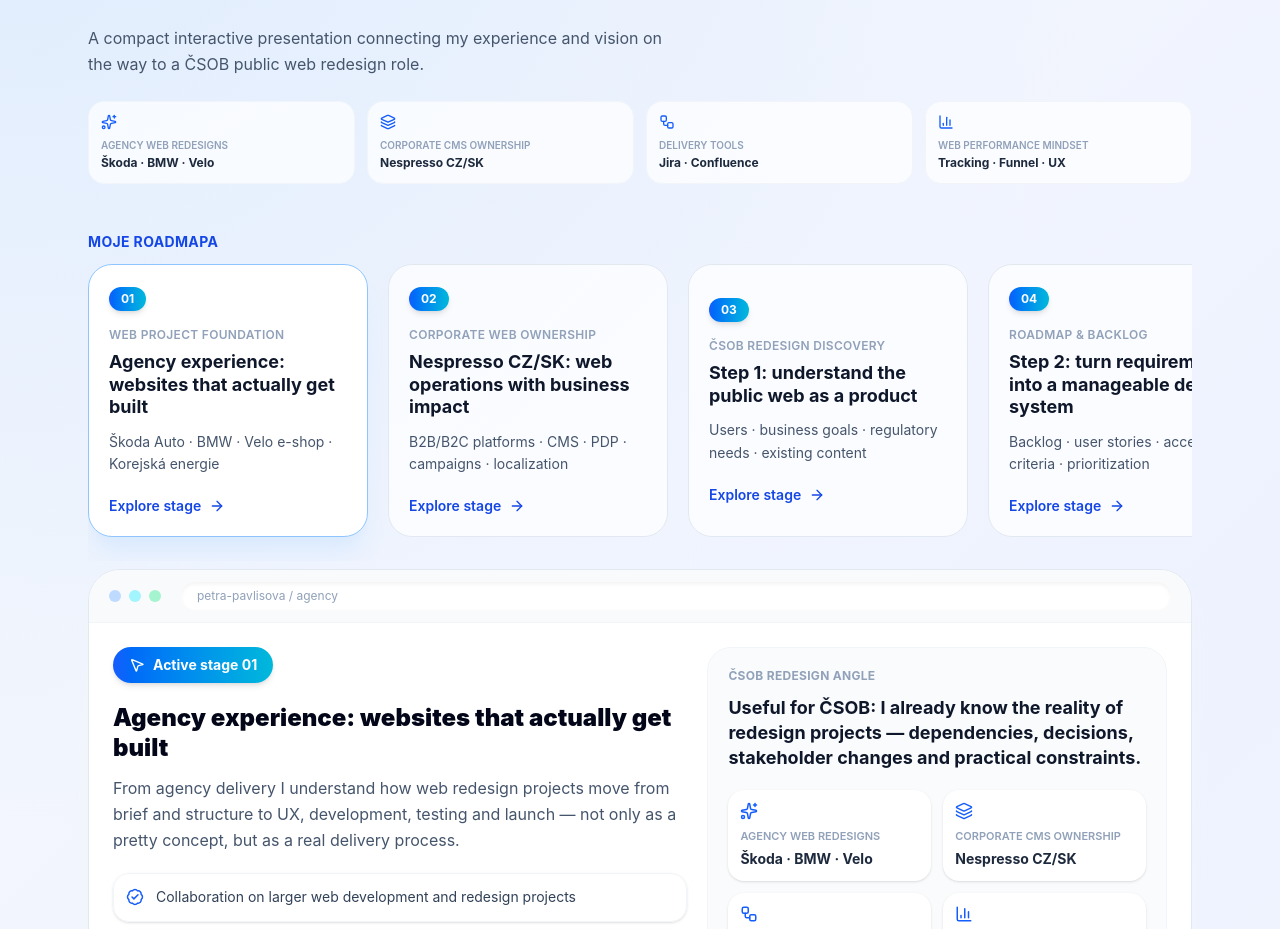
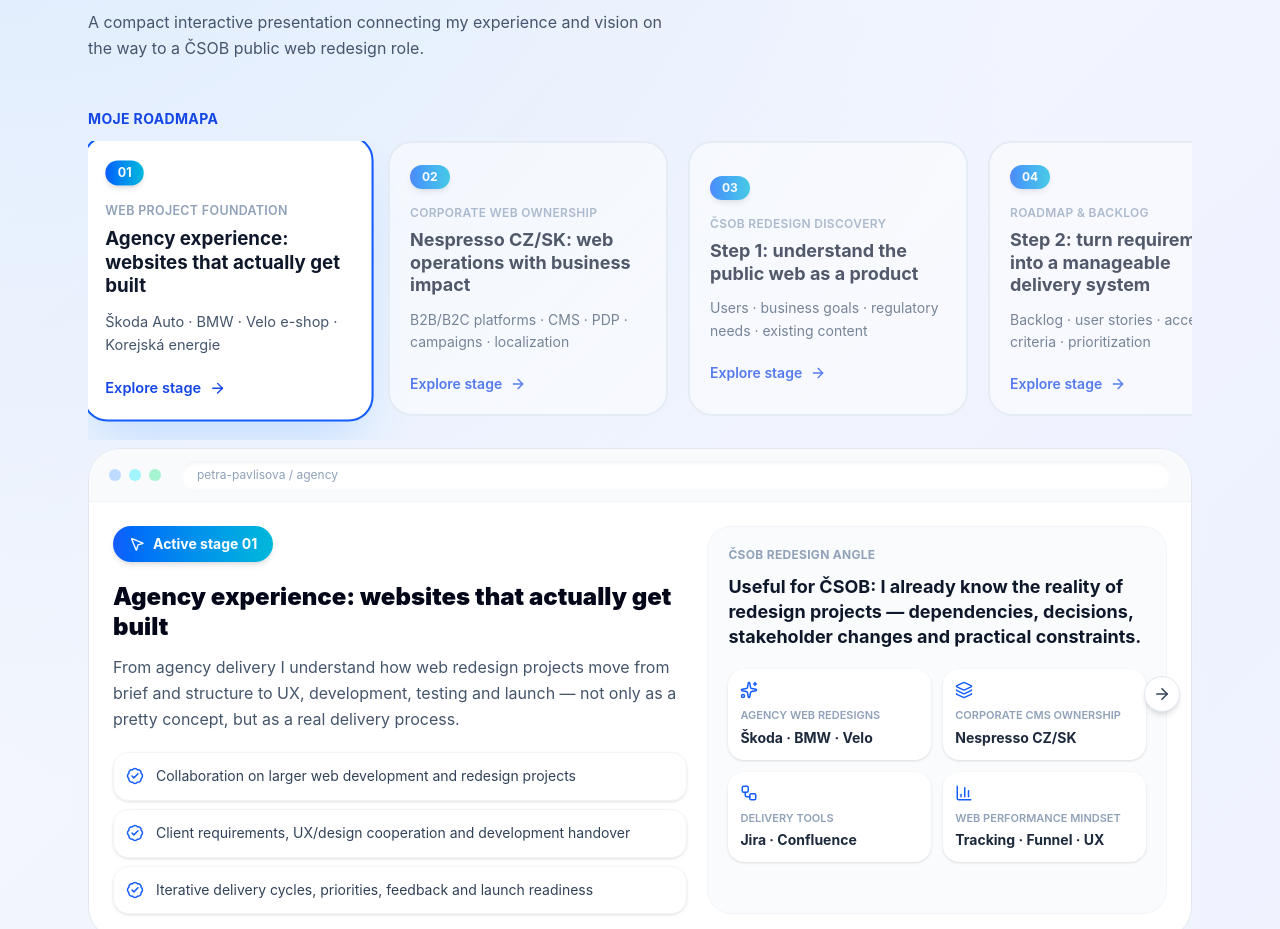
Before and after one commit to petrapavlis/petra-pavlisova-csob-redesign, a React (Vite) app: page / in a window 1280 px wide. Shown: the part 303-1232 px from the top of the page. Built offline with nearby package versions, Linux system fonts and the light colour scheme.

Commit message:
Simplify header, remove proof cards, add active-card emphasis and arrow navigation

```diff
--- a/src/App.jsx
+++ b/src/App.jsx
@@ -155,9 +155,11 @@
   return (
     <button
       onClick={onClick}
-      className={`group min-w-[280px] max-w-[280px] rounded-3xl border p-5 text-left transition-all duration-300 ${
-        active ? "border-blue-300 bg-white shadow-xl shadow-blue-100" : "border-slate-200 bg-white/70 hover:-translate-y-1 hover:bg-white"
-      }`}
+      className={`group min-w-[280px] max-w-[280px] rounded-3xl border-2 p-5 text-left transition-all duration-300 ${
+              active
+                ? "scale-[1.04] border-blue-600 bg-white shadow-2xl shadow-blue-200"
+                : "border-slate-200 bg-white/70 opacity-70 hover:-translate-y-1 hover:bg-white hover:opacity-100"
+            }`}
     >
       <span className="inline-flex rounded-full bg-gradient-to-r from-blue-600 to-cyan-500 px-3 py-1 text-xs font-bold text-white shadow-md">
         {stage.year}
@@ -237,13 +239,13 @@
 }
 
 function PresentationSection({ active, setActive, progress }) {
+  const goPrev = () => setActive((a) => (a > 0 ? a - 1 : a));
+  const goNext = () => setActive((a) => (a < stages.length - 1 ? a + 1 : a));
+
   return (
     <header className="mx-auto max-w-6xl px-6 pt-10">
       <div className="flex flex-wrap items-center justify-between gap-6 border-b border-slate-200/70 pb-6">
-        <div>
-          <p className="text-lg font-bold text-slate-900">Petra Pavlisová</p>
-          <p className="text-xs text-slate-400">Redesign mindset · CMS reality · Product ownership</p>
-        </div>
+        <p className="text-lg font-bold text-slate-900">Petra Pavlisová</p>
         <div className="flex items-center gap-3">
           <span className="text-xs font-semibold uppercase tracking-wide text-slate-400">Moje roadmapa</span>
           <div className="h-2 w-40 rounded-full bg-slate-200">
@@ -264,19 +266,6 @@
         <p className="mt-5 max-w-xl text-base leading-relaxed text-slate-600">
           A compact interactive presentation connecting my experience and vision on the way to a ČSOB public web redesign role.
         </p>
-
-        <div className="mt-6 grid grid-cols-2 gap-3 md:grid-cols-4">
-          {proofPoints.map((p) => {
-            const Icon = p.icon;
-            return (
-              <div key={p.label} className="rounded-2xl border border-slate-100 bg-white/70 p-3">
-                <Icon className="text-blue-600" size={16} />
-                <p className="mt-2 text-[10px] font-semibold uppercase text-slate-400">{p.label}</p>
-                <p className="mt-0.5 text-xs font-bold text-slate-800">{p.value}</p>
-              </div>
-            );
-          })}
-        </div>
       </section>
 
       <section className="pb-4 pt-12">
@@ -286,10 +275,28 @@
             <StageCard key={stage.id} stage={stage} active={i === active} onClick={() => setActive(i)} />
           ))}
         </div>
-        <div className="mt-2">
+
+        <div className="relative mt-2">
           <AnimatePresence mode="wait">
             <MiniBrowser activeStage={active} />
           </AnimatePresence>
+
+          <button
+            onClick={goPrev}
+            disabled={active === 0}
+            aria-label="Předchozí fáze"
+            className="absolute left-3 top-1/2 -translate-y-1/2 rounded-full border border-slate-200 bg-white p-2 shadow-md transition hover:-translate-x-0.5 disabled:cursor-not-allowed disabled:opacity-0"
+          >
+            <ArrowRight size={18} className="rotate-180 text-slate-700" />
+          </button>
+          <button
+            onClick={goNext}
+            disabled={active === stages.length - 1}
+            aria-label="Další fáze"
+            className="absolute right-3 top-1/2 -translate-y-1/2 rounded-full border border-slate-200 bg-white p-2 shadow-md transition hover:translate-x-0.5 disabled:cursor-not-allowed disabled:opacity-0"
+          >
+            <ArrowRight size={18} className="text-slate-700" />
+          </button>
         </div>
       </section>
     </header>
```
